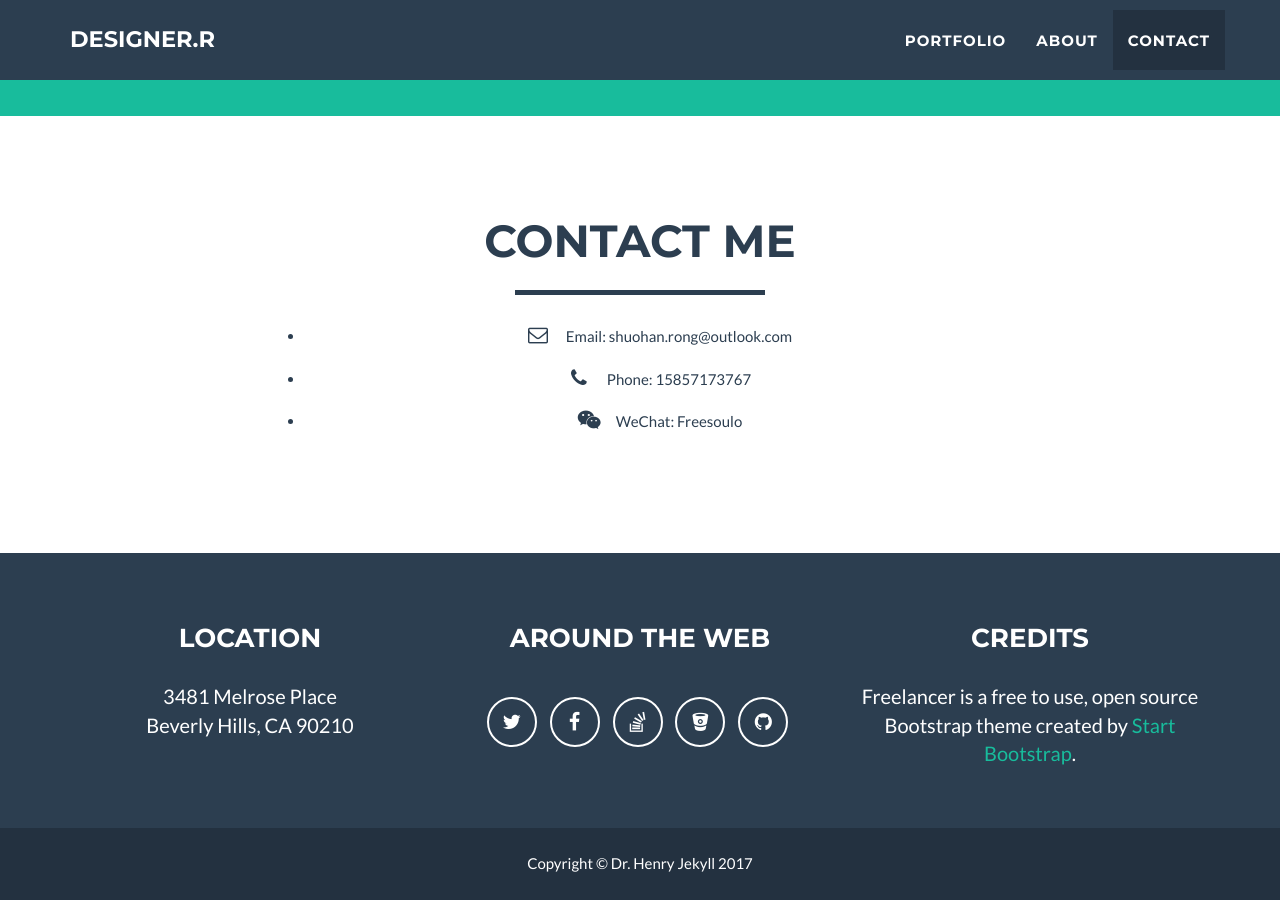
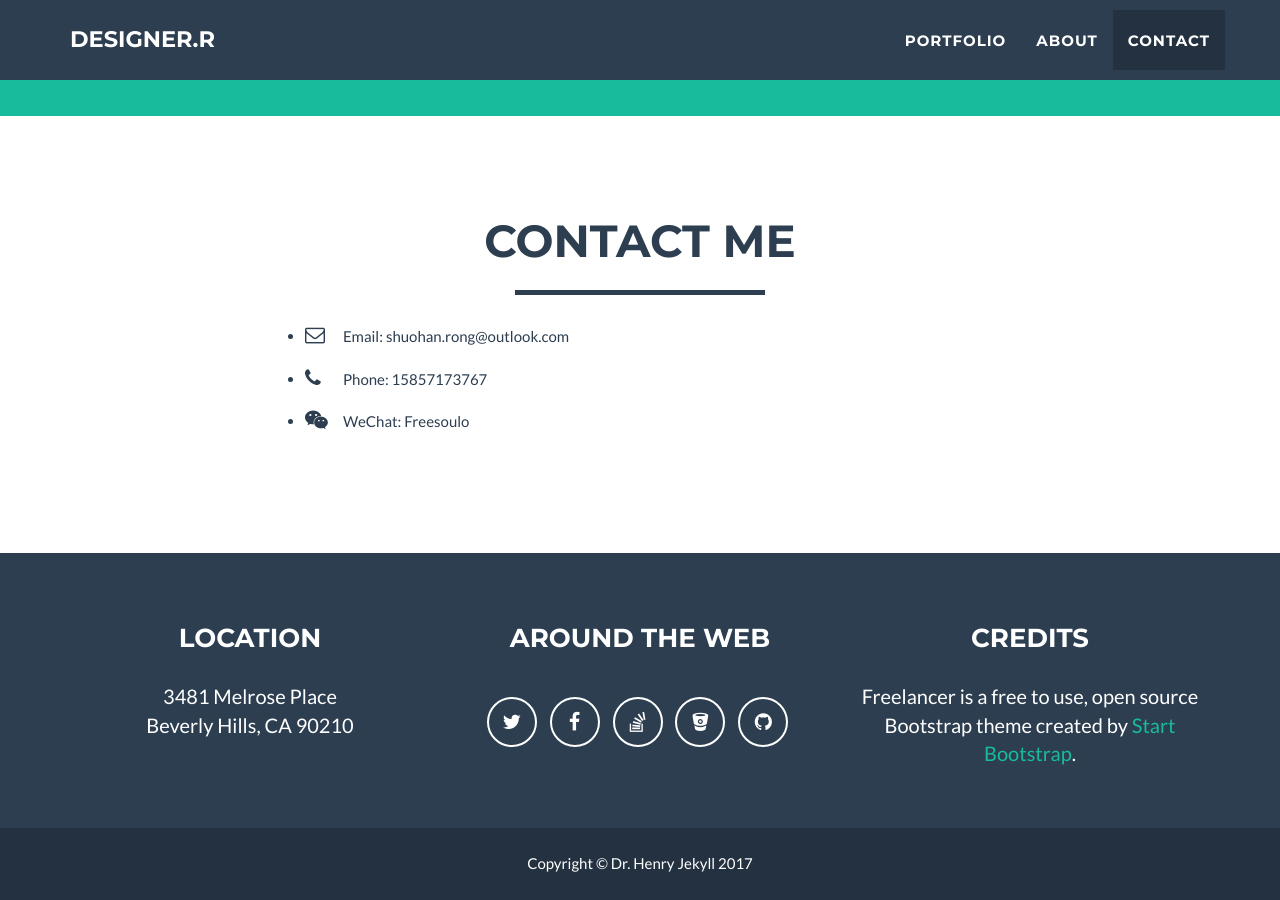
Before and after one commit to shuohanr/shuohanr.github.io, a Jekyll site: the page built from index.html, in a window 1280 px wide and 900 px high, scrolled down 2122 px. Built offline with Jekyll 4.4.1, drawn with Linux system fonts in a browser that asks for light colours.

Commit message:
联系方式居中太难看了，还是别居中了

```diff
--- a/_includes/contact_raw.html
+++ b/_includes/contact_raw.html
@@ -8,7 +8,7 @@
             </div>
         </div>
         <div class="row">
-            <div class="col-lg-8 col-lg-offset-2 text-center">
+            <div class="col-lg-8 col-lg-offset-2">
                 <ul class="address-block">
                     <li>
                         <i class="fa fa-envelope-o"> </i> Email: shuohan.rong@outlook.com
```
